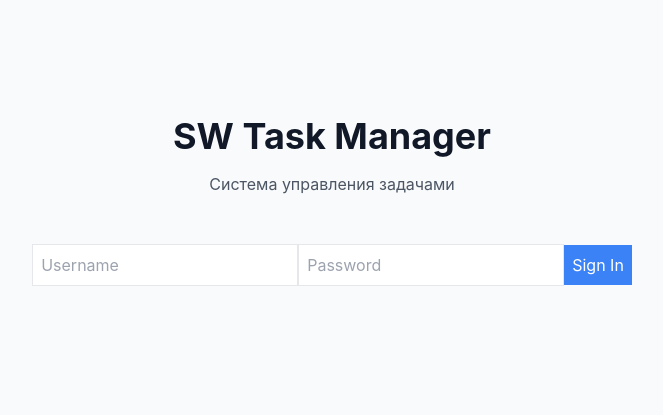
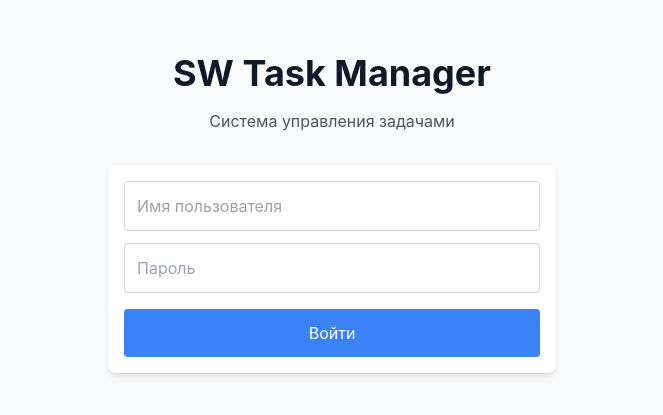
Before and after one commit to TimurTamoev/SuperWave-internship-taskManager-2024-2025-frontend, a React (Vite) app: page / in a window 1280 px wide. Shown: the part 187-602 px from the top of the page, without its empty margins (308-971 px from the left). Built offline with nearby package versions, Linux system fonts and the light colour scheme.

Commit message:
dashboard

```diff
--- a/src/App.tsx
+++ b/src/App.tsx
@@ -1,6 +1,21 @@
+import { useState } from 'react';
 import LoginForm from './components/LoginForm';
+import Dashboard from './pages/Dashboard';
+import { User } from './types/user';
+import { logout } from './services/authService';
 
 function App() {
+  const [user, setUser] = useState<User | null>(null);
+
+  const handleLogout = () => {
+    logout();
+    setUser(null);
+  };
+
+  if (user) {
+    return <Dashboard user={user} onLogout={handleLogout} />;
+  }
+
   return (
     <div className="min-h-screen bg-gray-50 flex items-center justify-center">
       <div className="text-center">
@@ -10,7 +25,7 @@ function App() {
         <p className="text-gray-600 mb-8">
           Система управления задачами
         </p>
-        <LoginForm />
+        <LoginForm onLoginSuccess={setUser} />
       </div>
     </div>
   );
--- a/src/components/LoginForm.tsx
+++ b/src/components/LoginForm.tsx
@@ -1,41 +1,69 @@
 import { useState } from 'react';
-import { login } from '../services/authService';
+import { login, getCurrentUser } from '../services/authService';
+import { User } from '../types/user';
 
-export default function LoginForm() {
+interface LoginFormProps {
+  onLoginSuccess: (user: User) => void;
+}
+
+export default function LoginForm({ onLoginSuccess }: LoginFormProps) {
   const [username, setUsername] = useState('');
   const [password, setPassword] = useState('');
+  const [error, setError] = useState('');
+  const [loading, setLoading] = useState(false);
 
   const handleSubmit = async (e: React.FormEvent) => {
     e.preventDefault();
+    setError('');
+    setLoading(true);
+
     try {
-      const userData = await login(username, password);
-      console.log('Login successful:', userData);
-      // Store token, redirect, etc.
-    } catch (error) {
+      await login(username, password);
+      const user = await getCurrentUser();
+      console.log('Login successful:', user);
+      onLoginSuccess(user);
+    } catch (error: any) {
       console.error('Login failed:', error);
+      setError(error.response?.data?.detail || 'Ошибка входа');
+    } finally {
+      setLoading(false);
     }
   };
 
   return (
-    <form onSubmit={handleSubmit} className="p-4">
+    <form onSubmit={handleSubmit} className="p-4 bg-white rounded-lg shadow-md w-full max-w-md">
+      {error && (
+        <div className="mb-4 p-3 bg-red-100 border border-red-400 text-red-700 rounded">
+          {error}
+        </div>
+      )}
+
       <input
         type="text"
         value={username}
         onChange={(e) => setUsername(e.target.value)}
-        placeholder="Username"
-        className="border p-2 mb-2"
+        placeholder="Имя пользователя"
+        className="w-full border border-gray-300 p-3 mb-3 rounded focus:outline-none focus:border-blue-500"
         required
+        disabled={loading}
       />
+
       <input
         type="password"
         value={password}
         onChange={(e) => setPassword(e.target.value)}
-        placeholder="Password"
-        className="border p-2 mb-2"
+        placeholder="Пароль"
+        className="w-full border border-gray-300 p-3 mb-4 rounded focus:outline-none focus:border-blue-500"
         required
+        disabled={loading}
       />
-      <button type="submit" className="bg-blue-500 text-white p-2">
-        Sign In
+
+      <button
+        type="submit"
+        className="w-full bg-blue-500 text-white p-3 rounded hover:bg-blue-600 disabled:bg-gray-400 transition-colors"
+        disabled={loading}
+      >
+        {loading ? 'Вход...' : 'Войти'}
       </button>
     </form>
   );
--- /dev/null
+++ b/src/pages/Dashboard.tsx
@@ -0,0 +1,74 @@
+import { User } from '../types/user';
+
+interface DashboardProps {
+  user: User;
+  onLogout: () => void;
+}
+
+export default function Dashboard({ user, onLogout }: DashboardProps) {
+  return (
+    <div className="min-h-screen bg-gray-50">
+      <nav className="bg-white shadow-sm border-b">
+        <div className="container mx-auto px-4 py-4 flex justify-between items-center">
+          <h1 className="text-2xl font-bold text-gray-900">SW Task Manager</h1>
+          <button
+            onClick={onLogout}
+            className="bg-red-500 text-white px-4 py-2 rounded hover:bg-red-600 transition-colors"
+          >
+            Выйти
+          </button>
+        </div>
+      </nav>
+
+      <div className="container mx-auto px-4 py-8">
+        <div className="bg-white rounded-lg shadow-md p-6 mb-6">
+          <h2 className="text-xl font-semibold mb-4">Профиль пользователя</h2>
+
+          <div className="space-y-3">
+            <div className="flex">
+              <span className="font-medium w-32 text-gray-600">Имя:</span>
+              <span className="text-gray-900">{user.full_name || 'Не указано'}</span>
+            </div>
+
+            <div className="flex">
+              <span className="font-medium w-32 text-gray-600">Email:</span>
+              <span className="text-gray-900">{user.email}</span>
+            </div>
+
+            <div className="flex">
+              <span className="font-medium w-32 text-gray-600">Логин:</span>
+              <span className="text-gray-900">{user.username}</span>
+            </div>
+
+            <div className="flex">
+              <span className="font-medium w-32 text-gray-600">Роль:</span>
+              <span className={`px-3 py-1 rounded-full text-sm ${
+                user.is_superuser
+                  ? 'bg-purple-100 text-purple-800'
+                  : 'bg-blue-100 text-blue-800'
+              }`}>
+                {user.is_superuser ? 'Администратор' : 'Пользователь'}
+              </span>
+            </div>
+
+            <div className="flex">
+              <span className="font-medium w-32 text-gray-600">Статус:</span>
+              <span className={`px-3 py-1 rounded-full text-sm ${
+                user.is_active
+                  ? 'bg-green-100 text-green-800'
+                  : 'bg-gray-100 text-gray-800'
+              }`}>
+                {user.is_active ? 'Активен' : 'Неактивен'}
+              </span>
+            </div>
+          </div>
+        </div>
+
+        <div className="bg-white rounded-lg shadow-md p-6">
+          <h2 className="text-xl font-semibold mb-4">Панель управления</h2>
+          <p className="text-gray-600">Здесь будет основной контент приложения</p>
+        </div>
+      </div>
+    </div>
+  );
+}
--- a/src/services/api.ts
+++ b/src/services/api.ts
@@ -1,7 +1,7 @@
 import axios from 'axios';
 
 const api = axios.create({
-  baseURL: 'http://localhost:3000/api/v1', // Your backend URL
+  baseURL: 'http://localhost:8000/api/v1',
 });
 
 export default api;
--- a/src/services/authService.ts
+++ b/src/services/authService.ts
@@ -1,6 +1,33 @@
 import api from "./api";
+import { LoginResponse, User } from "../types/user";
 
-export const login = async (username: string, password: string) => {
-  const response = await api.post("/auth/login", { username, password });
+export const login = async (username: string, password: string): Promise<LoginResponse> => {
+  const formData = new FormData();
+  formData.append('username', username);
+  formData.append('password', password);
+
+  const response = await api.post<LoginResponse>("/auth/login", formData, {
+    headers: {
+      'Content-Type': 'application/x-www-form-urlencoded',
+    },
+  });
+
+  // Store token in localStorage
+  localStorage.setItem('access_token', response.data.access_token);
+
   return response.data;
 };
+
+export const getCurrentUser = async (): Promise<User> => {
+  const token = localStorage.getItem('access_token');
+  const response = await api.get<User>("/users/me", {
+    headers: {
+      Authorization: `Bearer ${token}`,
+    },
+  });
+  return response.data;
+};
+
+export const logout = () => {
+  localStorage.removeItem('access_token');
+};
--- /dev/null
+++ b/src/types/user.ts
@@ -0,0 +1,15 @@
+export interface User {
+  id: number;
+  email: string;
+  username: string;
+  full_name: string | null;
+  is_active: boolean;
+  is_superuser: boolean;
+  created_at: string;
+  updated_at: string | null;
+}
+
+export interface LoginResponse {
+  access_token: string;
+  token_type: string;
+}
```
